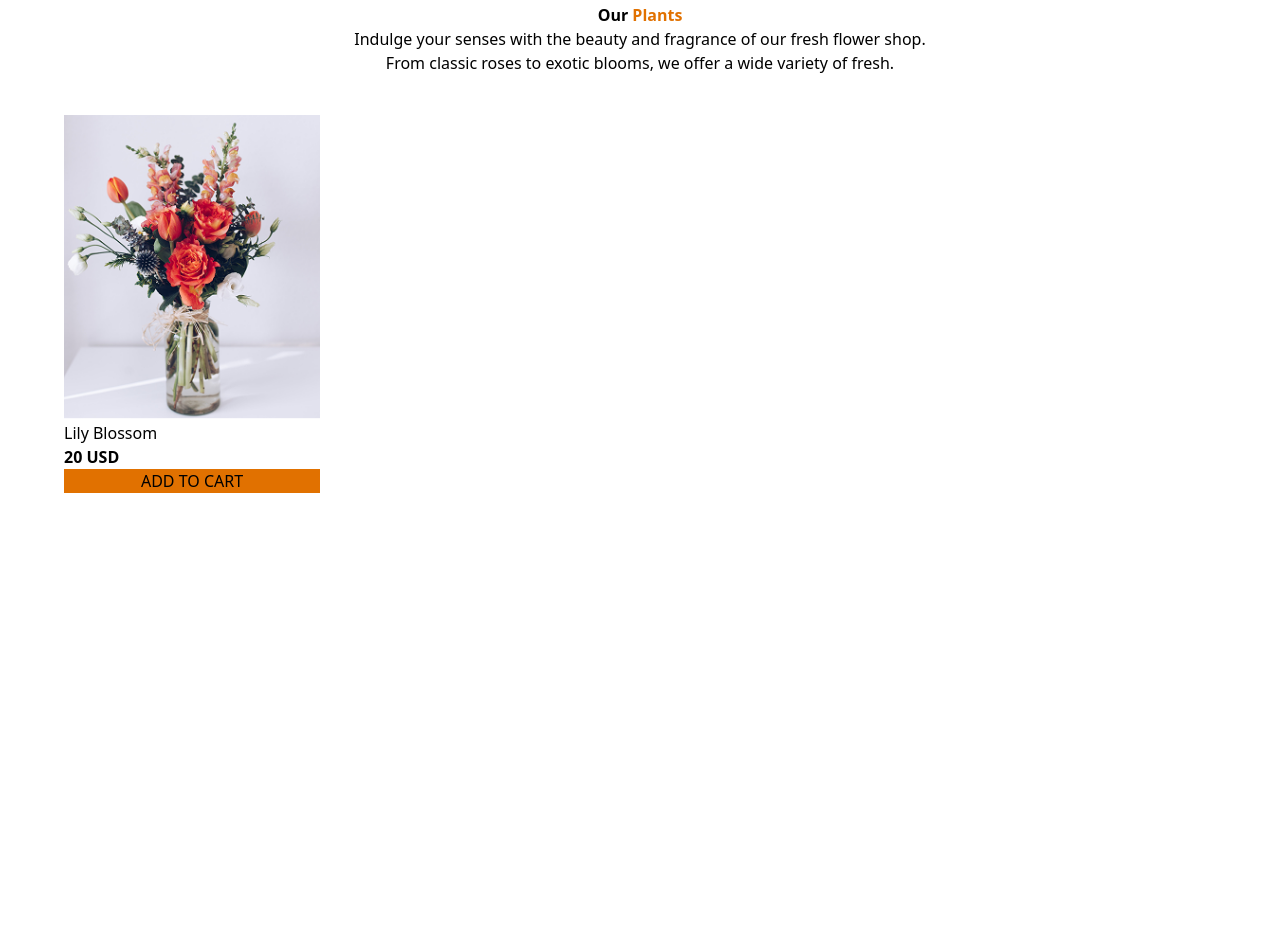
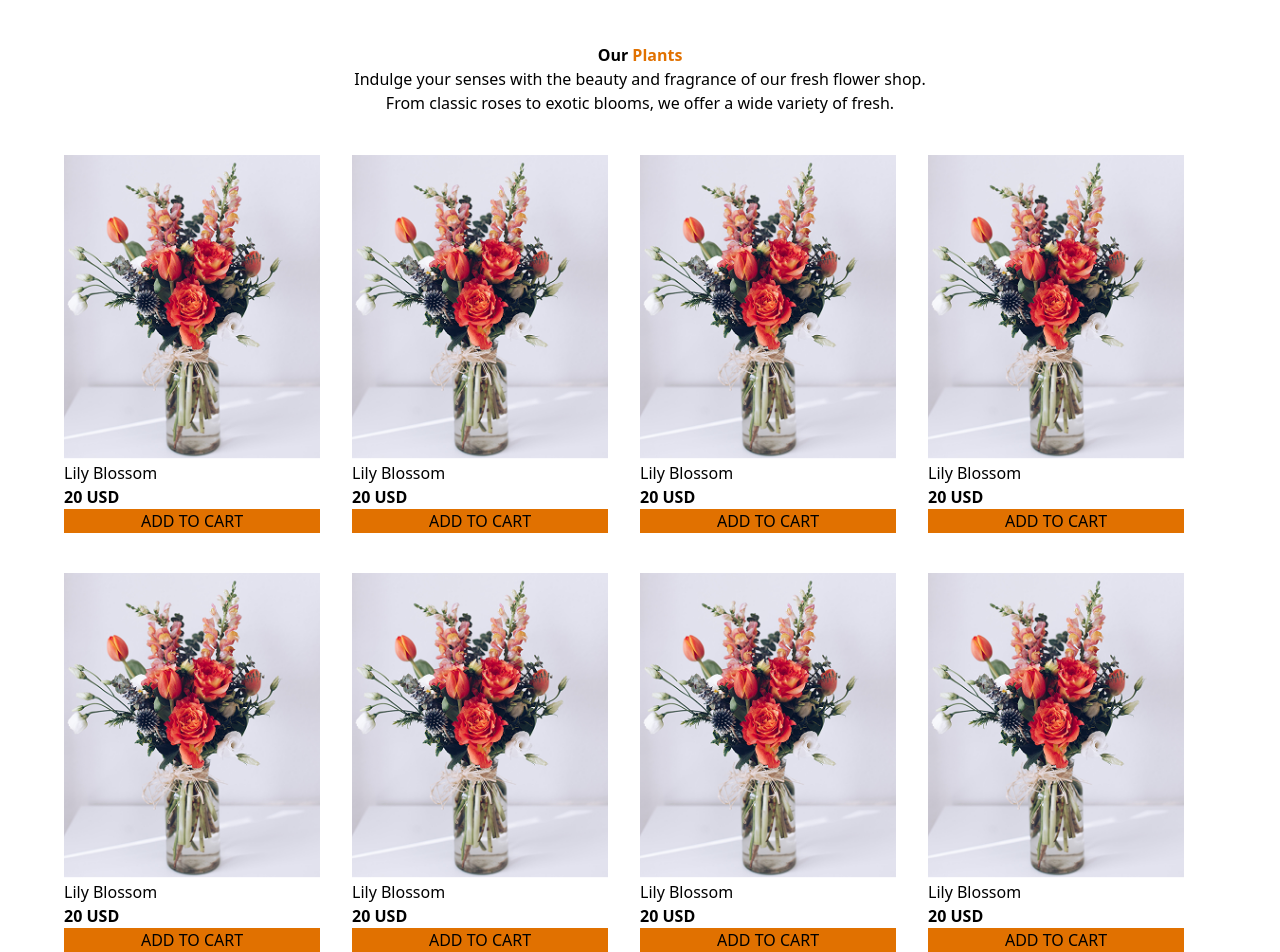
Before and after one commit to keyarobin0405/My-second-assignment-rpo, a plain HTML site: page index.html in a window 1280 px wide. Shown: the part 499-1451 px from the top of the page. Before the commit the page ends 992 px from the top, so only its background shows below. Drawn offline with nearby package versions, Linux system fonts and the light colour scheme.

Commit message:
added all cards and tailwind css

```diff
--- a/index.html
+++ b/index.html
@@ -28,15 +28,65 @@
         </header>
     </main>
 
-    <main class="mt-10">
+    <main class="mt-20">
         <h2 class="font-bold  text-center">Our <span  class="text-amber-600">Plants</span> </h2>
         <p class=" text-center">Indulge your senses with the beauty and fragrance of our fresh flower shop. <br>From classic roses to exotic blooms, we offer a wide variety of fresh.</p>
-        <div class="mt-10 items-center">
+         </main>
+<section>
+    <div class="grid grid-cols-4">
+        <div class="mt-10 ">
             <img class="w-3xs" src="B12A02-Responsive-Flowers/assets/sample-flower-image.png" alt="">
-            <p class="font-medium">Lily Blossom</p>
+            <p class="font-medium ">Lily Blossom</p>
             <h2 class="font-bold">20 USD</h2>
             <button class="bg-amber-600 w-3xs"><a href=""></a>ADD TO CART</button>
         </div>
-    </main>
+
+        <div class="mt-10 ">
+            <img class="w-3xs" src="B12A02-Responsive-Flowers/assets/sample-flower-image.png" alt="">
+            <p class="font-medium ">Lily Blossom</p>
+            <h2 class="font-bold">20 USD</h2>
+            <button class="bg-amber-600 w-3xs"><a href=""></a>ADD TO CART</button>
+        </div>
+        <div class="mt-10 ">
+            <img class="w-3xs" src="B12A02-Responsive-Flowers/assets/sample-flower-image.png" alt="">
+            <p class="font-medium ">Lily Blossom</p>
+            <h2 class="font-bold">20 USD</h2>
+            <button class="bg-amber-600 w-3xs"><a href=""></a>ADD TO CART</button>
+        </div>
+        <div class="mt-10 ">
+            <img class="w-3xs" src="B12A02-Responsive-Flowers/assets/sample-flower-image.png" alt="">
+            <p class="font-medium ">Lily Blossom</p>
+            <h2 class="font-bold">20 USD</h2>
+            <button class="bg-amber-600 w-3xs"><a href=""></a>ADD TO CART</button>
+        </div>
+        <div class="mt-10 ">
+            <img class="w-3xs" src="B12A02-Responsive-Flowers/assets/sample-flower-image.png" alt="">
+            <p class="font-medium ">Lily Blossom</p>
+            <h2 class="font-bold">20 USD</h2>
+            <button class="bg-amber-600 w-3xs"><a href=""></a>ADD TO CART</button>
+        </div>
+        <div class="mt-10 ">
+            <img class="w-3xs" src="B12A02-Responsive-Flowers/assets/sample-flower-image.png" alt="">
+            <p class="font-medium ">Lily Blossom</p>
+            <h2 class="font-bold">20 USD</h2>
+            <button class="bg-amber-600 w-3xs"><a href=""></a>ADD TO CART</button>
+        </div>
+        <div class="mt-10 ">
+            <img class="w-3xs" src="B12A02-Responsive-Flowers/assets/sample-flower-image.png" alt="">
+            <p class="font-medium ">Lily Blossom</p>
+            <h2 class="font-bold">20 USD</h2>
+            <button class="bg-amber-600 w-3xs"><a href=""></a>ADD TO CART</button>
+        </div>
+        <div class="mt-10 ">
+            <img class="w-3xs" src="B12A02-Responsive-Flowers/assets/sample-flower-image.png" alt="">
+            <p class="font-medium ">Lily Blossom</p>
+            <h2 class="font-bold">20 USD</h2>
+            <button class="bg-amber-600 w-3xs"><a href=""></a>ADD TO CART</button>
+        </div>
+        </div>
+        </section>
+
+
+
 </body>
 </html>
```
